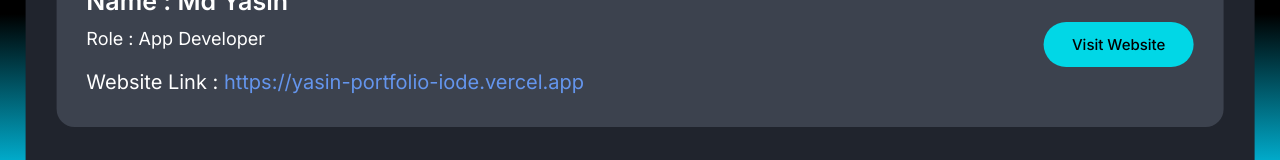
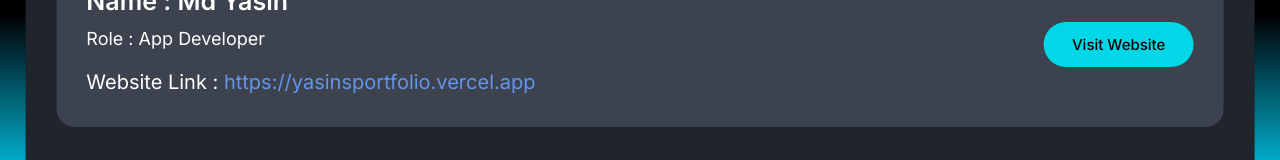
Before and after one commit to mdsomad/myportfolio_website, a Next.js app: page /crew in a window 1280 px wide. Shown: the part 370-530 px from the top of the page. Built offline with nearby package versions, Linux system fonts and the light colour scheme.

Commit message:
yasinsportfolio link add

```diff
--- a/src/Component/desktop_view/HomeDesktopView.module.css
+++ b/src/Component/desktop_view/HomeDesktopView.module.css
@@ -25,6 +25,7 @@
   padding-top: 0.2vw;
   font-size: 3.3vw;
   font-weight: 500;
+  /* font-family:var(--common-font); */
   color: var(--textColorWithe);;
 }
 .text3 {
--- a/src/app/globals.css
+++ b/src/app/globals.css
@@ -1,3 +1,5 @@
+@import url('https://fonts.googleapis.com/css2?family=Allura&family=Caveat&display=swap');
+
 @tailwind base;
 @tailwind components;
 @tailwind utilities;
@@ -11,6 +13,8 @@
   --mainBlack:rgba(0, 0, 0, 1);
   --mainCyan:rgba(1, 214, 254, 1);
   --AvatarTagShadowColor:rgba(0, 255, 255, 0.7);
+
+  --common-font: 'Allura'
 }
 
 a {
--- a/src/models/crewData/crewData.jsx
+++ b/src/models/crewData/crewData.jsx
@@ -7,7 +7,7 @@
   {
     name: "Md Yasin",
     role: "App Developer",
-    websiteLink: "https://yasin-portfolio-iode.vercel.app",
+    websiteLink: "https://yasinsportfolio.vercel.app",
   },
 ];
 
```
